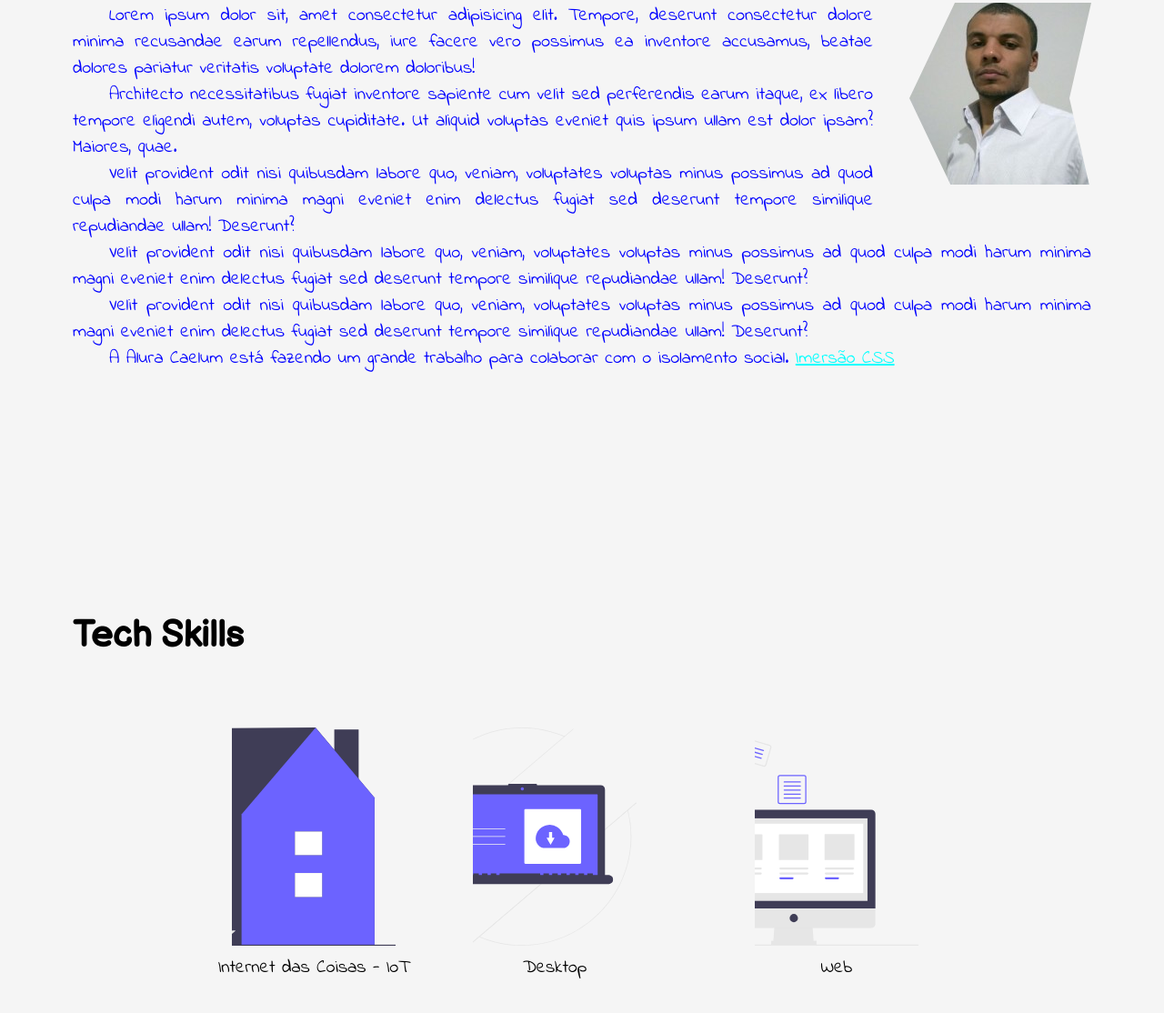
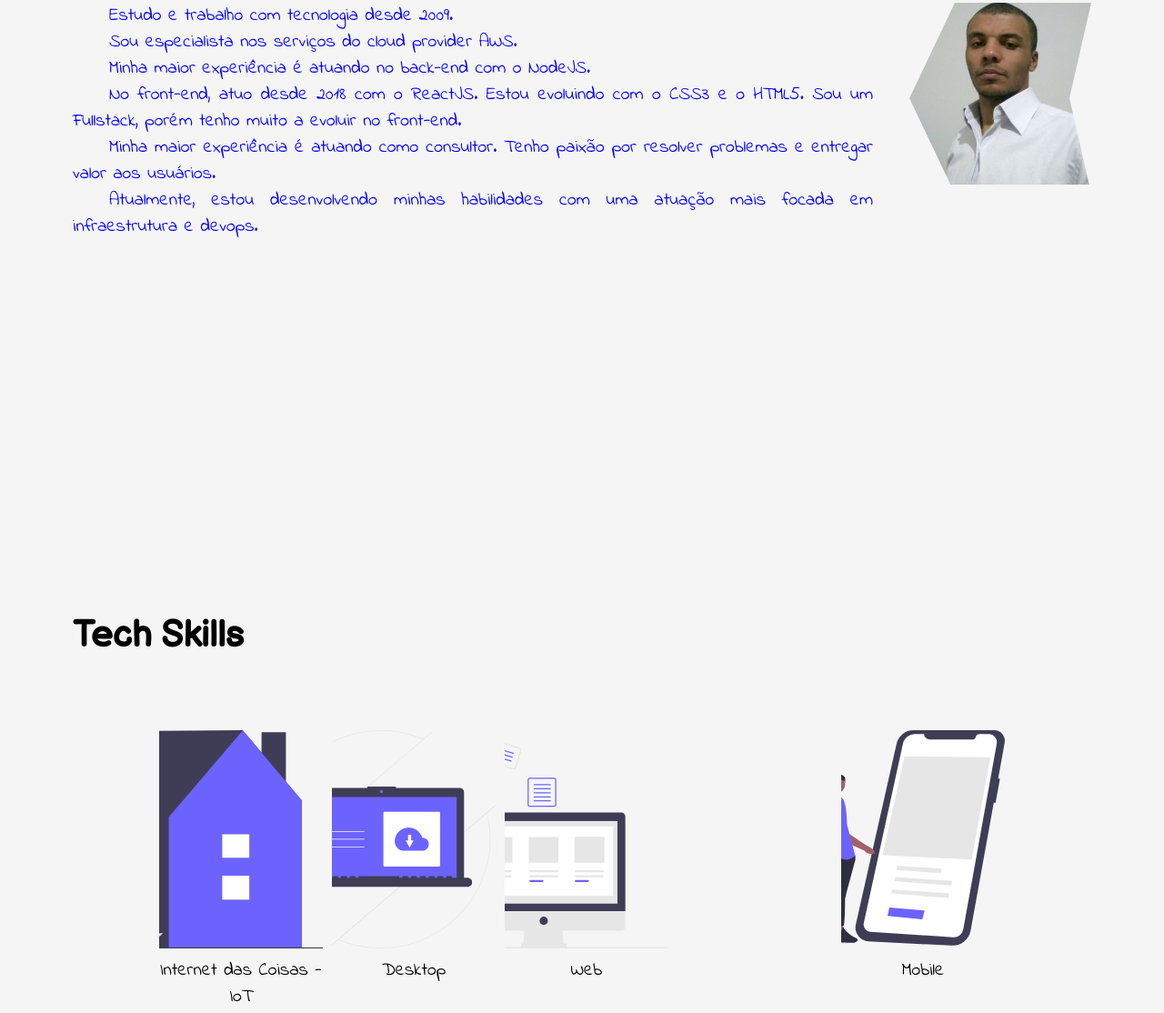
Before and after one commit to luizfilho46/web-site-lfho-44, a plain HTML site: page index.html in a window 1280 px wide. Shown: the part 965-2079 px from the top of the page at 91% size. Drawn offline with Linux system fonts and the light colour scheme.

Commit message:
alterações para responsividade funcionar corretamente

```diff
--- a/css/styles.css
+++ b/css/styles.css
@@ -78,7 +78,7 @@ header {
 a {
     color: teal;
     text-decoration: none;
-}dd
+}
 
 a:hover {
     text-decoration: underline;
@@ -166,7 +166,6 @@ a:hover {
 
 .sobre p {
     color: blue;
-    margin-bottom: ;
     text-indent: 2em;
     text-align: justify;
 }
@@ -200,25 +199,17 @@ a:hover {
 }
 
 .portfolio .grid {
-    display: grid;
-    gap: 2em;
+    display: flex;
+    width: 100%;
+    justify-content: space-around;
 }
 
-@media (min-width: 560px) {
-    .portfolio .grid {
-        grid-template-columns: repeat(2, 240px);
+@media (max-width: 440px) {
+   .portfolio .grid {
+        flex-direction: column;
     }
 }
 
-@media (min-width: 880px) {
-    .portfolio .grid {
-        grid-template-columns: repeat(3, 240px);
-        align-content: center;
-        justify-content: center;
-        height: calc(100vh - 8em - 48px);
-        background-color: whitesmoke;
-    }
-}
 .portfolio figure {
     text-align: center;
 }
--- a/index.html
+++ b/index.html
@@ -16,7 +16,7 @@
     <header>
         <nav class="menu">
             <ul class="container">
-                <li><a href="#sobre">Sobre</a></li>
+                <li><a href="#sobre_">Sobre</a></li>
                 <li><a href="#portfolio">Conhecimento e Experiência </a></li>
                 <li><a href="#contato">Contato</a></li>
             </ul>
@@ -24,29 +24,29 @@
         <div class="titulo">
             <h1 class="site-title">Luiz Filho</h1>
             <h2 class="site-subtitle">Web Developer</h2>
-            <h2 class="site-subtitle">Back-end</h2>
+            <h2 class="site-subtitle">Fullstack</h2>
         </div>
     </header>
-    <section class="sobre container">
+    <section id="sobre_" class="sobre container">
         <h2>Sobre</h2>
         <figure class="avatar"><img src="img/eu-link.jpg" alt="Luiz Filho do Linkedin"></figure>
         <p>
-            Lorem ipsum dolor sit, amet consectetur adipisicing elit. Tempore, deserunt consectetur dolore minima recusandae earum repellendus, iure facere vero possimus ea inventore accusamus, beatae dolores pariatur veritatis voluptate dolorem doloribus!
+            Estudo e trabalho com tecnologia desde 2009.
         </p>
         <p>
-            Architecto necessitatibus fugiat inventore sapiente cum velit sed perferendis earum itaque, ex libero tempore eligendi autem, voluptas cupiditate. Ut aliquid voluptas eveniet quis ipsum ullam est dolor ipsam? Maiores, quae.
+            Sou especialista nos serviços do cloud provider AWS.
         </p>
         <p>
-            Velit provident odit nisi quibusdam labore quo, veniam, voluptates voluptas minus possimus ad quod culpa modi harum minima magni eveniet enim delectus fugiat sed deserunt tempore similique repudiandae ullam! Deserunt?
+            Minha maior experiência é atuando no back-end com o NodeJS.
         </p>
         <p>
-            Velit provident odit nisi quibusdam labore quo, veniam, voluptates voluptas minus possimus ad quod culpa modi harum minima magni eveniet enim delectus fugiat sed deserunt tempore similique repudiandae ullam! Deserunt?
+            No front-end, atuo desde 2018 com o ReactJS. Estou evoluindo com o CSS3 e o HTML5. Sou um Fullstack, porém tenho muito a evoluir no front-end.
         </p>
         <p>
-            Velit provident odit nisi quibusdam labore quo, veniam, voluptates voluptas minus possimus ad quod culpa modi harum minima magni eveniet enim delectus fugiat sed deserunt tempore similique repudiandae ullam! Deserunt?
+            Minha maior experiência é atuando como consultor. Tenho paixão por resolver problemas e entregar valor aos usuários.
         </p>
         <p>
-            A Alura Caelum está fazendo um grande trabalho para colaborar com o isolamento social. <a href="https://www.alura.com.br/imersao-css" target="_blank">Imersão CSS</a>
+            Atualmente, estou desenvolvendo minhas habilidades com uma atuação mais focada em infraestrutura e devops.
         </p>
     </section>
     <section class="portfolio container" id="portfolio">
@@ -96,7 +96,7 @@
             <a target="_blank" href="https://linkedin.com/in/luiz-filho-js">
                 <i class="fab fa-linkedin-in"></i>
             </a>
-            <a target="_blank" href="https://twitter.com/luizfilho44">
+            <a target="_blank" href="https://twitter.com/luizfho">
                 <i class="fab fa-twitter"></i>
             </a>
             <a href="mailto:luizcarlos.pereirafilho@yahoo.com.br">
```
